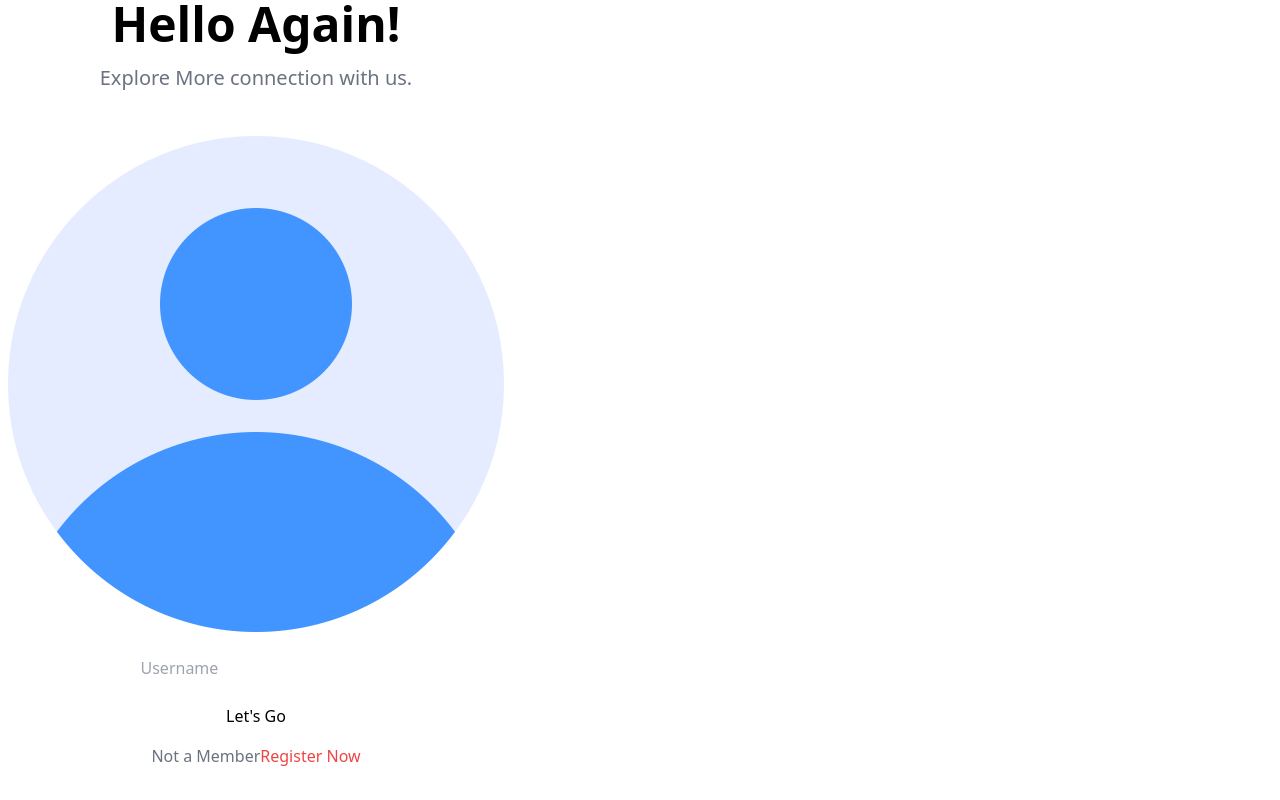
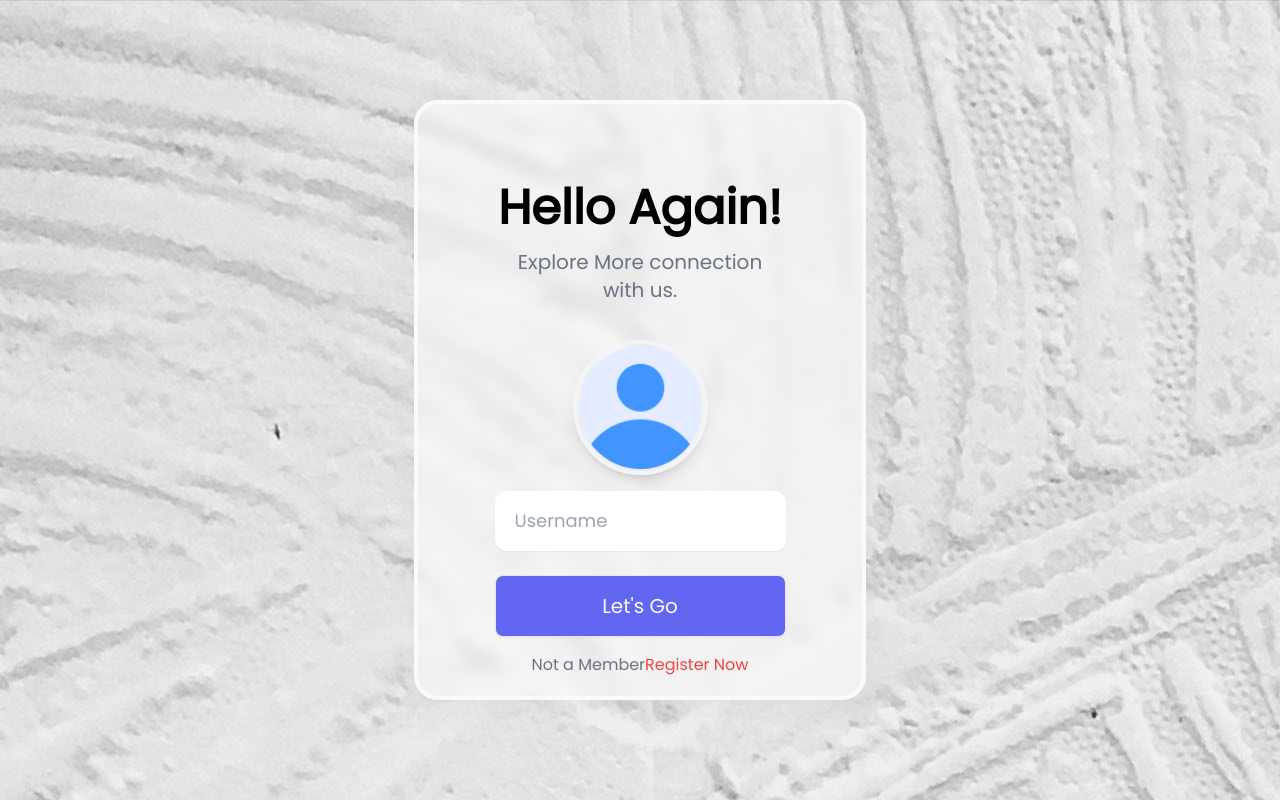
Before and after one commit to levilu800b/JWT_auth_app, a React (Create React App) app in the folder client/: page / in a window 1280 px wide. Built offline with nearby package versions, Linux system fonts and the light colour scheme.

Commit message:
login ui

```diff
--- a/client/src/components/UserName/Username.js
+++ b/client/src/components/UserName/Username.js
@@ -2,11 +2,13 @@
 import { Link } from 'react-router-dom';
 import avatar from '../../assets/profile.png';
 
+import styles from '../../styles/Username.module.css';
+
 export default function Username() {
 	return (
 		<div className="container mx-auto">
-			<div className="flex h-screen">
-				<div>
+			<div className="flex justify-center items-center h-screen">
+				<div className={styles.glass}>
 					<div className="title flex flex-col items-center">
 						<h4 className="text-5xl font-bold">Hello Again!</h4>
 						<span className="py-4 text-xl w-2/3 text-center text-gray-500">
@@ -15,11 +17,11 @@
 					</div>
 					<form className="py-1">
 						<div className="profile flex justify-center py-4">
-							<img src={avatar} alt="avatar" />
+							<img src={avatar} className={styles.profile_img} alt="avatar" />
 						</div>
 						<div className="textbox flex flex-col items-center gap-6">
-							<input type="text" placeholder="Username" />
-							<button type="submit">Let's Go</button>
+							<input className={styles.textbox} type="text" placeholder="Username" />
+							<button className={styles.btn} type="submit">Let's Go</button>
 						</div>
 						<div className="text-center py-4">
 							<span className="text-gray-500">
--- a/client/src/index.css
+++ b/client/src/index.css
@@ -1,3 +1,14 @@
+@import url('https://fonts.googleapis.com/css2?family=Poppins&display=swap');
+
 @tailwind base;
 @tailwind components;
 @tailwind utilities;
+
+* > * {
+	font-family: 'Poppins', sans-serif;
+}
+
+body{
+    background: #dcdce6;
+    background-image: url('./assets/background.jpg');
+}
--- /dev/null
+++ b/client/src/styles/Username.module.css
@@ -0,0 +1,30 @@
+.glass{
+    background: rgba(255, 255, 255, 0.55);
+    border-radius: 16px;
+    box-shadow: 0 4px 30px #4747470b;
+    backdrop-filter: blur(7.1px);
+    border: 1px solid rgba(255, 255, 255, 0.3);
+    @apply border-4 border-gray-50 shrink-0 h-3/4 w-[30%] rounded-3xl py-20 px-7 min-w-max;
+}
+
+.profile_img{
+    @apply border-4 border-gray-100 w-[135px] rounded-full shadow-lg cursor-pointer;
+    @apply hover:border-gray-200;
+}
+
+.textbox{
+    @apply border-0 px-5 py-4 rounded-xl w-3/4 shadow-sm text-lg;
+    @apply focus:outline-none;
+}
+
+.btn{
+    @apply border bg-indigo-500 w-3/4 py-4 rounded-lg text-gray-50 text-xl shadow-sm text-center;
+}
+
+.btn:hover{
+    background-color: #16b1e0;
+}
+
+input[type='file']{
+    display: none;
+}
```
Also changed, not shown: client/src/assets/background.jpg (added).
